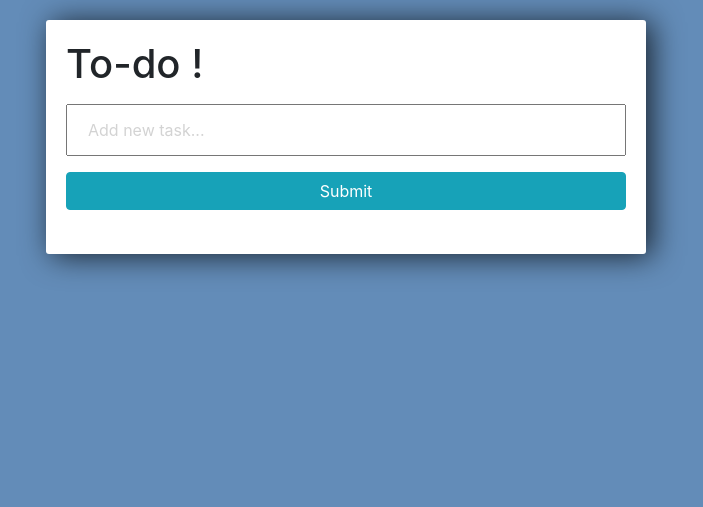
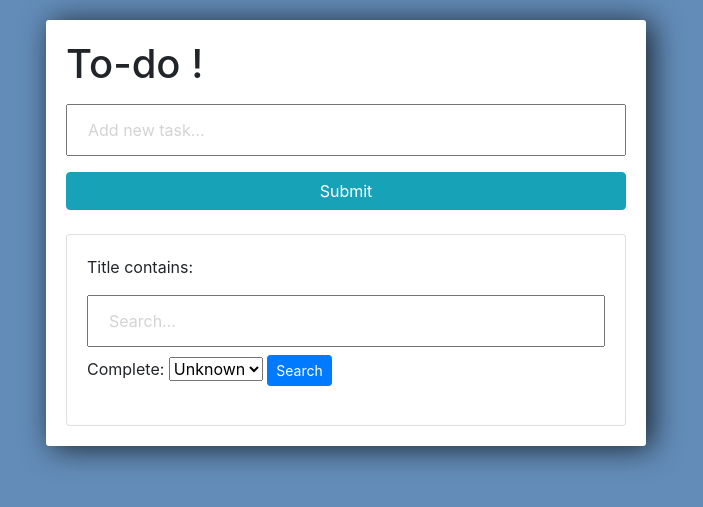
Before and after one commit to brandon57l/Django-todo-App, a Django app: page / in a window 1280 px wide. Shown: the top 507 px of the page, without its empty margins (294-997 px from the left). Run offline with Django 4.2, Linux system fonts and the light colour scheme; data that the repository does not hold is empty; some libraries are stand-ins or nearby versions.

Commit message:
django filter tasks

```diff
--- a/requirements.txt
+++ b/requirements.txt
@@ -1,6 +1,7 @@
 asgiref==3.5.2
 backports.zoneinfo==0.2.1
 Django==4.1.3
+django-filter==22.1
 psycopg2==2.9.5
 sqlparse==0.4.3
 tzdata==2022.6
--- a/static/css/main.css
+++ b/static/css/main.css
@@ -44,3 +44,8 @@ input::placeholder {
     background-color: #ffae19;
     border-color: #e59400;
 }
+
+.filter{
+    display:flex;
+    flex-direction: row;
+}
--- /dev/null
+++ b/tasks/filters.py
@@ -0,0 +1,12 @@
+import django_filters
+from django_filters import CharFilter
+from django import forms
+from .models import *
+
+class TaskFilter(django_filters.FilterSet):
+    title = CharFilter(field_name='title', lookup_expr='icontains', widget= forms.TextInput(attrs={'placeholder':'Search...'}))
+
+    class Meta:
+        model = Task
+        fields = '__all__'
+        exclude = ['created']
--- a/tasks/templates/list.html
+++ b/tasks/templates/list.html
@@ -14,7 +14,16 @@
         {{form.title}}
         <input class="btn btn-info" type="submit" name="Create Task">
     </form>
-
+    <div class="row">
+        <div class="col">
+            <div class="card card-body">
+                <form method="get">
+                    {{filter.form}}
+                <button class="btn btn-sm btn-primary" type="submit">Search</button>
+              </form>
+            </div>
+        </div>
+    </div>
     <div>
 
         {% for t in tasks %}
--- a/tasks/views.py
+++ b/tasks/views.py
@@ -2,6 +2,7 @@ from django.shortcuts import render, redirect
 from django.http import HttpResponse
 from .models import *
 from .forms import *
+from .filters import *
 
 # Create your views here.
 
@@ -9,13 +10,17 @@ def home(request):
     tasks = Task.objects.all()
     form = TaskForm()
 
+
     if request.method == 'POST':
         form = TaskForm(request.POST)
         if form.is_valid():
             form.save()
             return redirect('home')
 
-    context = {'tasks':tasks, 'form':form}
+    filter = TaskFilter(request.GET, queryset=tasks)
+    tasks = filter.qs
+
+    context = {'tasks':tasks, 'form':form, 'filter':filter}
 
     return render(request, 'list.html', context)
 
--- a/todo/settings.py
+++ b/todo/settings.py
@@ -38,8 +38,9 @@ INSTALLED_APPS = [
     'django.contrib.sessions',
     'django.contrib.messages',
     'django.contrib.staticfiles',
+    'django_filters',
 
-    'tasks'
+    'tasks',
 ]
 
 MIDDLEWARE = [
```
Also changed, not shown: README.md.
